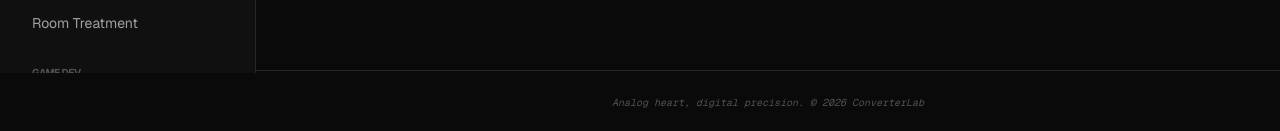
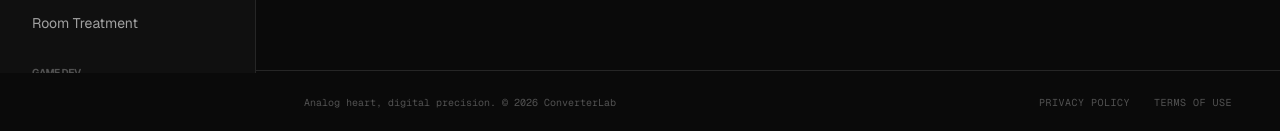
Before and after one commit to Jamminsvinyl/converterlab, a Next.js app: page / in a window 1280 px wide. Shown: the part 727-858 px from the top of the page. Built offline with nearby package versions, Linux system fonts and the light colour scheme; no server answers.

Commit message:
Restored Privacy and Terms links to the footer for AdSense compliance

```diff
--- a/src/app/page.js
+++ b/src/app/page.js
@@ -41,7 +41,6 @@ export default function Home() {
   }, []);
 
   const calculateLogic = (type) => {
-    // Sharp (#) arrays for standard output calculation
     const keysSharp = ["C", "C#", "D", "D#", "E", "F", "F#", "G", "G#", "A", "A#", "B"];
 
     switch(type) {
@@ -97,10 +96,8 @@ export default function Home() {
         setOutput(`Total Room Surface Area: ${area.toFixed(1)} m²\n\n--- MINIMUM TREATMENT REQUIREMENTS ---\nAbsorption Panels (18%): ${(area * 0.18).toFixed(1)} m²\nDiffusion Panels (7%): ${(area * 0.07).toFixed(1)} m²`);
         break;
 
-      // 🎶 Geliştirilmiş Circle of Fifths
       case 'circle':
         const cleanNote = input.trim().charAt(0).toUpperCase() + input.trim().slice(1).toLowerCase();
-        // Bemol(b) ve Diyez(#) Dönüşüm Tablosu (Fool-proof)
         const noteMap = { "C":0, "C#":1, "Db":1, "D":2, "D#":3, "Eb":3, "E":4, "F":5, "F#":6, "Gb":6, "G":7, "G#":8, "Ab":8, "A":9, "A#":10, "Bb":10, "B":11 };
 
         const rootIdx = noteMap[cleanNote];
@@ -113,7 +110,6 @@ export default function Home() {
         setOutput(`ROOT KEY: ${keysSharp[rootIdx]} Major / ${cleanNote !== keysSharp[rootIdx] ? '('+cleanNote+' Major)' : ''}\n==========================================\nPerfect 4th (Subdominant) : ${subdominant} Major\nPerfect 5th (Dominant)    : ${dominant} Major\nRelative Minor Scale      : ${relMinor} Minor (${relMinor}m)\n\n*Use these chords for foundational harmonic progressions.`);
         break;
 
-      // 🎶 YENİ ARAÇ: Pitch Shift BPM Calculator
       case 'pitch':
         const origBpm = parseFloat(input);
         const semitones = parseFloat(input2);
@@ -124,7 +120,6 @@ export default function Home() {
         setOutput(`Original BPM: ${origBpm}\nPitch Shift: ${semitones > 0 ? '+' : ''}${semitones} Semitones\n\n--- REPITCH RESULT ---\nNew Target BPM: ${newBpm.toFixed(2)}\n\n*Pitching a sample UP speeds it up. Pitching it DOWN slows it down. Sync this new BPM in your DAW.`);
         break;
 
-      // 🎶 YENİ ARAÇ: Note to Frequency
       case 'note-freq':
         const noteRegex = /^([a-gA-G])([#b]?)(-?\d+)$/;
         const match = input.trim().match(noteRegex);
@@ -139,7 +134,6 @@ export default function Home() {
         if(nAccidental === '#') baseMidi += 1;
         if(nAccidental === 'b') baseMidi -= 1;
 
-        // C4 = MIDI 60 (Standard Roland tracking)
         const finalMidi = baseMidi + ((nOctave + 1) * 12);
         const finalFreq = 440 * Math.pow(2, (finalMidi - 69) / 12);
 
@@ -209,7 +203,6 @@ export default function Home() {
     }
   };
 
-  // 🛠️ TOOL METADATA (TAMAMEN GÜNCELLENDİ VE ÖLÇÜ BİRİMLERİ EKLENDİ)
   const toolData = {
     "travel-calc": { name: "Travel Expense Engine", how: "Select options from dropdowns. Range: 1-365 Days.", why: "Instant, algorithm-based corporate travel budget estimations." },
     "stats-calc": { name: "Statistics Engine", how: "Enter numbers separated by spaces/commas (e.g., 10.5, -20, 35).", why: "Calculates Mean, Median, and Std Dev for data analysis." },
@@ -220,16 +213,12 @@ export default function Home() {
     "sql-format": { name: "SQL Formatter", how: "Paste unformatted SQL queries.", why: "Enhances query readability and standardizes formatting." },
     "diff-checker": { name: "Diff Checker", how: "Paste Original text (left) & New text (right).", why: "Immediate version control and code comparison." },
     "markdown": { name: "Markdown Preview", how: "Write Markdown formatting text.", why: "Real-time documentation rendering." },
-
-    // 🎶 MUSIC LAB GÜNCELLENEN ARAÇLAR
     "circle-fifths": { name: "Circle of Fifths", how: "Enter Root Note (e.g. C, F#, Db, Bb). String Input.", why: "Accurately calculates perfect 4th, 5th, and relative minor keys for harmony planning." },
     "pitch-shift": { name: "Pitch Shift BPM", how: "Enter Original BPM (e.g. 120) and Shift in Semitones (+/-).", why: "Calculates the exact new BPM of an audio sample when re-pitched (transposed)." },
     "note-freq": { name: "Note to Frequency", how: "Enter Note and Octave (e.g. C4, F#3, Bb2). String Input.", why: "Accurately identifies the Hertz (Hz) value of a specific MIDI note for precise synth and LFO design." },
     "bpm-ms": { name: "BPM to Delay", how: "Enter track tempo (Range: 1 - 999 BPM).", why: "Calculates precise millisecond (ms) timings for delay/reverb effects." },
     "freq-note": { name: "Freq to Note Analyzer", how: "Enter pitch frequency (Range: 10 - 20000 Hz).", why: "Detects nearest MIDI note and detune in cents for acoustic synth/kick drum tuning." },
     "acoustic-calc": { name: "Room Treatment", how: "Enter Width, Length, and Height (Range: > 0 Meters).", why: "Calculates surface area (m²) and minimum acoustic panel requirements." },
-
-    // 🎮 GAME DEV TOOLS
     "deg-rad": { name: "Degrees to Radians", how: "Enter rotation angle (Range: Any +/- Degrees).", why: "Game engines use Radians for vector math and Quaternions." },
     "aspect-calc": { name: "Resolution Scaler", how: "Enter Original W/H (px) and Target Width (px).", why: "Maintains aspect ratio for pixel-perfect UI scaling across monitors." },
     "hex-shader": { name: "Color to Shader", how: "Enter 6-digit Hex color code (String: #FF5733).", why: "Shaders and engine materials require colors in normalized 0.0 - 1.0 format." },
@@ -261,7 +250,6 @@ export default function Home() {
         <div className="flex-1 overflow-y-auto pb-8 scrollbar-hide">
           <NavGroup title="Business & Data" items={["travel-calc", "stats-calc"]} />
           <NavGroup title="Developer Tools" items={["json-csv", "curl-code", "jwt-decoder", "base64", "sql-format", "diff-checker", "markdown"]} />
-          {/* YENİ MÜZİK LAB MENÜSÜ */}
           <NavGroup title="Music Lab" items={["circle-fifths", "pitch-shift", "note-freq", "bpm-ms", "freq-note", "acoustic-calc"]} />
           <NavGroup title="Game Dev" items={["deg-rad", "aspect-calc", "hex-shader", "fps-ms", "lerp-calc", "fov-calc", "delta-time"]} />
         </div>
@@ -351,13 +339,11 @@ export default function Home() {
                     <input value={input} type="number" min="0" step="any" placeholder="Speed (Units/sec) e.g. 5.5" className="bg-black border border-neutral-800 rounded-xl p-4 text-emerald-400 outline-none focus:border-emerald-500" onChange={(e) => setInput(e.target.value)} />
                     <input value={input2} type="number" min="1" step="1" placeholder="Engine FPS (e.g. 60)" className="bg-black border border-neutral-800 rounded-xl p-4 text-emerald-400 outline-none focus:border-emerald-500" onChange={(e) => setInput2(e.target.value)} />
                   </div>
-                // 🚀 YENİ MÜZİK ARACI: PITCH SHIFT BPM
                 ) : activeTab === "pitch-shift" ? (
                   <div className="grid grid-cols-1 md:grid-cols-2 gap-4">
                     <input value={input} type="number" min="1" step="any" placeholder="Original BPM (e.g. 120)" className="bg-black border border-neutral-800 rounded-xl p-4 text-emerald-400 outline-none focus:border-emerald-500" onChange={(e) => setInput(e.target.value)} />
                     <input value={input2} type="number" step="1" placeholder="Semitones (+ or -) e.g. -2, 3" className="bg-black border border-neutral-800 rounded-xl p-4 text-emerald-400 outline-none focus:border-emerald-500" onChange={(e) => setInput2(e.target.value)} />
                   </div>
-                // 🎶 YAZI TABANLI MÜZİK/OYUN ARAÇLARI (NOTE, CIRCLE, HEX)
                 ) : activeTab === "circle-fifths" || activeTab === "hex-shader" || activeTab === "note-freq" ? (
                   <input value={input} type="text" placeholder={toolData[activeTab]?.how} className="w-full bg-black border border-neutral-800 rounded-xl p-4 text-xl md:text-2xl font-mono text-emerald-400 outline-none focus:border-emerald-500" onChange={(e) => setInput(e.target.value)} />
                 ) : activeTab === "stats-calc" ? (
@@ -389,7 +375,16 @@ export default function Home() {
           </div>
 
         </div>
-        <footer className="p-6 border-t border-neutral-800 text-[10px] text-neutral-600 text-center mt-auto italic font-mono">Analog heart, digital precision. © 2026 ConverterLab</footer>
+
+        {/* 🔥 GERİ GETİRİLEN VE ŞIKLAŞTIRILAN FOOTER */}
+        <footer className="p-6 border-t border-neutral-800 flex flex-col md:flex-row justify-between items-center text-[10px] text-neutral-600 px-6 md:px-12 gap-4 mt-auto font-mono">
+          <div>Analog heart, digital precision. © 2026 ConverterLab</div>
+          <div className="flex gap-6">
+            <a href="/privacy" className="hover:text-emerald-500 transition-colors uppercase tracking-wider">Privacy Policy</a>
+            <a href="/terms" className="hover:text-emerald-500 transition-colors uppercase tracking-wider">Terms of Use</a>
+          </div>
+        </footer>
+
       </main>
     </div>
   );
```
